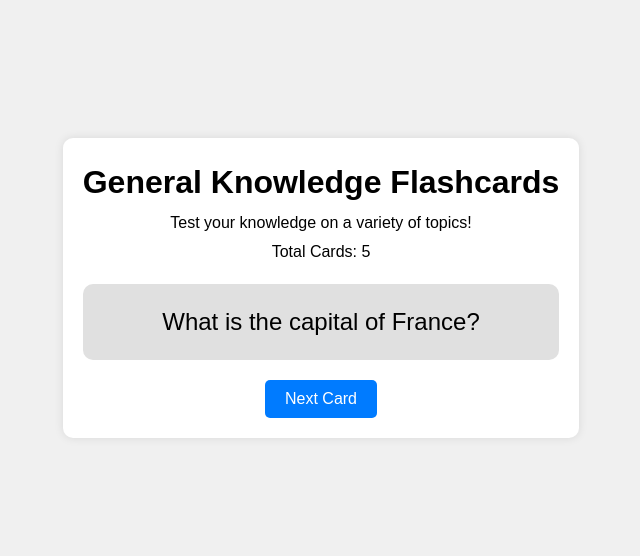
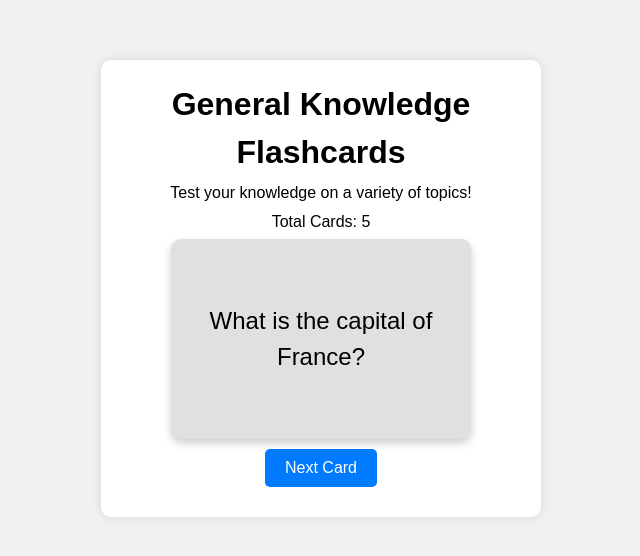
Before and after one commit to 2bTwist/Flashcards, a React (Vite) app: page / in a window 1280 px wide. Shown: the part 112-668 px from the top of the page, without its empty margins (319-959 px from the left). Built offline with nearby package versions, Linux system fonts and the light colour scheme.

Commit message:
Resolved padding issues

```diff
--- a/src/App.css
+++ b/src/App.css
@@ -14,6 +14,8 @@ body {
   padding: 20px;
   border-radius: 10px;
   box-shadow: 0 0 10px rgba(0, 0, 0, 0.1);
+  width: 100%;
+  max-width: 400px; /* Limit the width for better centering */
 }
 
 .card-set-info h1 {
@@ -25,16 +27,9 @@ body {
   margin: 5px 0;
 }
 
-.card {
-  margin: 20px 0;
-  padding: 20px;
-  background: #e0e0e0;
-  border-radius: 10px;
-  cursor: pointer;
-  font-size: 1.5em;
-}
 
 .next-button {
+  margin: 10px;
   padding: 10px 20px;
   font-size: 1em;
   border: none;
--- /dev/null
+++ b/src/components/Card.css
@@ -0,0 +1,44 @@
+.card {
+    width: 300px;
+    height: 200px;
+    perspective: 1000px;
+    justify-self: center;
+    cursor: pointer;
+  }
+
+  .card-inner {
+    width: 100%;
+    height: 100%;
+    position: relative;
+    transform-style: preserve-3d;
+    transition: transform 0.6s;
+  }
+
+  .card.flipped .card-inner {
+    transform: rotateY(180deg);
+  }
+
+  .card-front,
+  .card-back {
+    width: 100%;
+    height: 100%;
+    position: absolute;
+    backface-visibility: hidden;
+    display: flex;
+    justify-content: center;
+    align-items: center;
+    border-radius: 10px;
+    box-shadow: 0 4px 8px rgba(0, 0, 0, 0.2);
+    font-size: 1.5em;
+    text-align: center;
+  }
+
+  .card-front {
+    background-color: #e0e0e0;
+  }
+
+  .card-back {
+    background-color: #007bff;
+    color: white;
+    transform: rotateY(180deg);
+  }
--- a/src/components/Card.jsx
+++ b/src/components/Card.jsx
@@ -1,15 +1,25 @@
 import { useState } from 'react';
+import './Card.css'; // Import the CSS for flipping animation
 
 const Card = ({ card }) => {
   const [showAnswer, setShowAnswer] = useState(false);
+  const [isFlipped, setIsFlipped] = useState(false);
 
-  const toggleAnswer = () => {
-    setShowAnswer(!showAnswer);
+  const handleClick = () => {
+    setIsFlipped(!isFlipped);
+    setTimeout(() => setShowAnswer(!showAnswer), 150); // Delay to sync with flip animation
   };
 
   return (
-    <div className="card" onClick={toggleAnswer}>
-      {showAnswer ? card.answer : card.question}
+    <div className={`card ${isFlipped ? 'flipped' : ''}`} onClick={handleClick}>
+      <div className="card-inner">
+        <div className="card-front">
+          {card.question}
+        </div>
+        <div className="card-back">
+          {card.answer}
+        </div>
+      </div>
     </div>
   );
 };
--- a/src/components/CardSetInfo.jsx
+++ b/src/components/CardSetInfo.jsx
@@ -6,6 +6,6 @@ const CardSetInfo = ({ title, description, totalCards }) => {
         <p>Total Cards: {totalCards}</p>
       </div>
     );
-  };
+};
 
   export default CardSetInfo;
```
Also changed, not shown: src/components/NextButton.jsx (+4 -4 lines).
